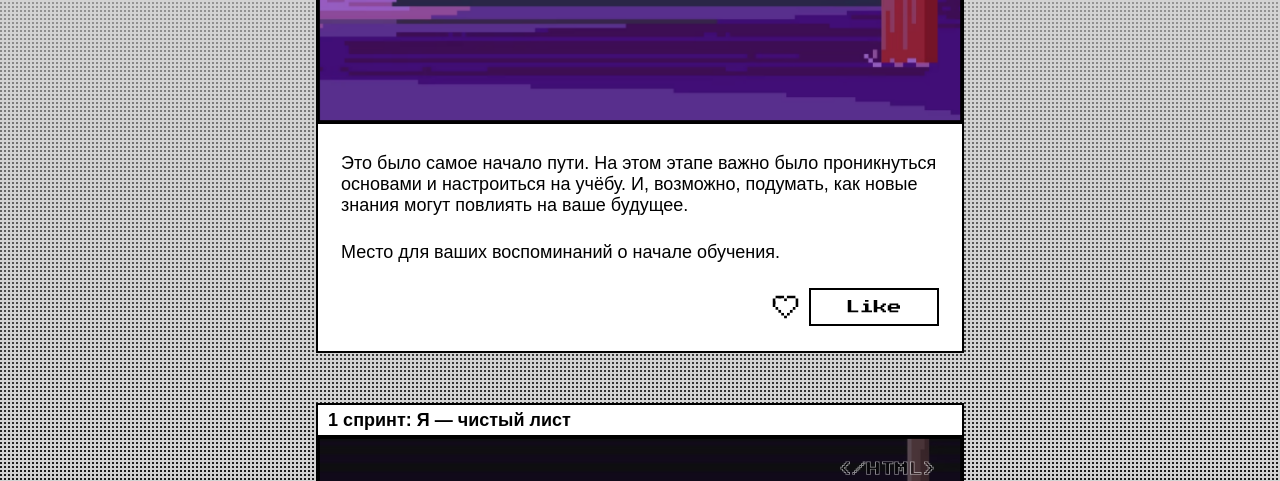
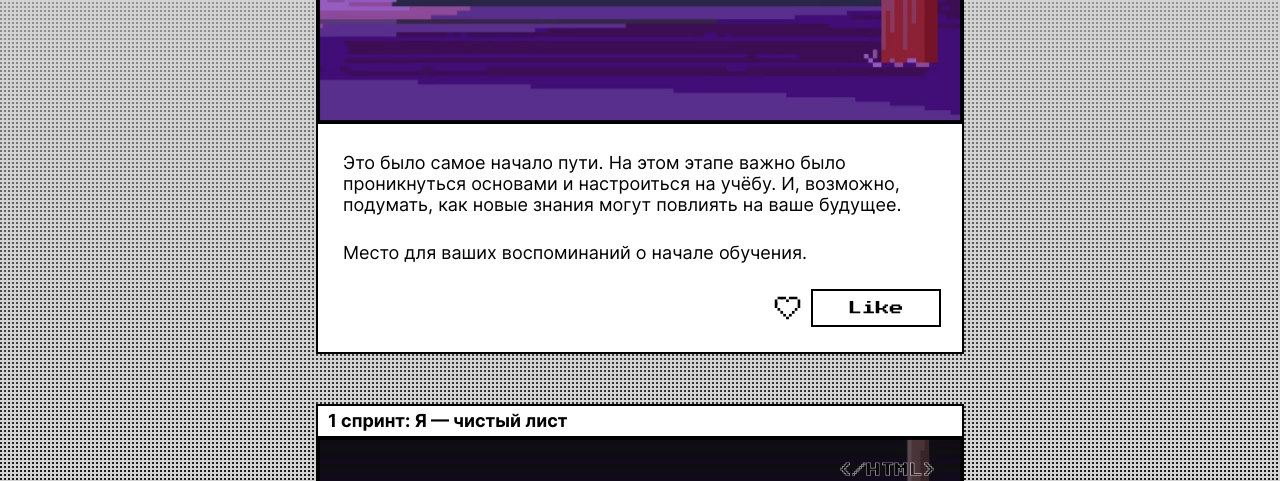
Before and after one commit to MaxTever/zakrivayuschiy-teg-f, a plain HTML site: page index.html in a window 1280 px wide. Shown: the part 1120-1601 px from the top of the page. Drawn offline with Linux system fonts and the light colour scheme.

Commit message:
fix 1.6 Исправлен шрифт

```diff
--- a/fonts/fonts.css
+++ b/fonts/fonts.css
@@ -11,8 +11,8 @@
 @font-face {
     font-family: 'Inter-Variable';
     src: local('Inter-Variable'),
-      url(./Inter-Variable.woff2) format('woff2 supports variation'),
-      url(./Inter-Variable.woff2) format('woff2-variation');
+      url(./Inter-Variable.woff2) format('woff2 supports variations'),
+      url(./Inter-Variable.woff2) format('woff2-variations');
     font-weight: 400 785;
     font-display: swap;
 }
--- a/styles/style.css
+++ b/styles/style.css
@@ -164,8 +164,8 @@
 }
 
 .card__title-text {
-  font-family: var(--main-font), "Inter", sans-serif;
-  font-weight: var(--title-card-font-weight);
+  font-family: var(--main-font);
+  font-variation-settings: 'wght' var(--title-card-font-weight);
   font-size: 18px;
   font-style: normal;
   line-height: normal;
@@ -214,7 +214,7 @@
 }
 
 .card__content {
-  padding: 29px 23px 25px 23px;
+  padding: 29px 21px 25px 25px;
   /* padding: 25px; */
   border-block-start: 2px solid var(--accent-color);
 }
@@ -225,35 +225,14 @@
   gap: 27px;
 }
 
-/* .card__text {
-  display: grid;
-  gap: 27px;
-  font-size: 18px;
-  line-height: 21px;
-  flex-shrink: 0;
-  font-weight: var(--main-card-font-weight);
-  font-family: var(--main-font), "Inter", sans-serif;
-} */
+
 
 .text {
   font-size: 18px;
-  line-height: 115%;
-  /* word-spacing: 0.15rem; */
-  /* letter-spacing: 0.002rem; */
+  line-height: 116%;
   font-weight: var(--main-card-font-weight);
-  /* font-family: var(--main-font), "Inter", sans-serif; */
-  /* font-variation-settings: "wght" var(--main-card-font-weight); */
 }
 
-/* .card__text {
-  display: grid;
-  gap: 29px;
-  font-family: var(--main-font), "Inter", sans-serif;
-  font-size: 18px;
-  font-weight: var(--main-card-font-weight);
-  font-style: normal;
-  line-height: 21px;
-}  */
 
 .card-footer {
   display: flex;
@@ -481,13 +460,9 @@
   }
 
   .card__content {
-    padding: 26px 25px 25px 25px;
+    padding: 25px 25px 25px 25px;
   }
 
-  .text {
-    padding-right: 15.95px;
-    text-transform: inherit;
-  }
 
   .floppy__button {
     block-size: 28px;
```
